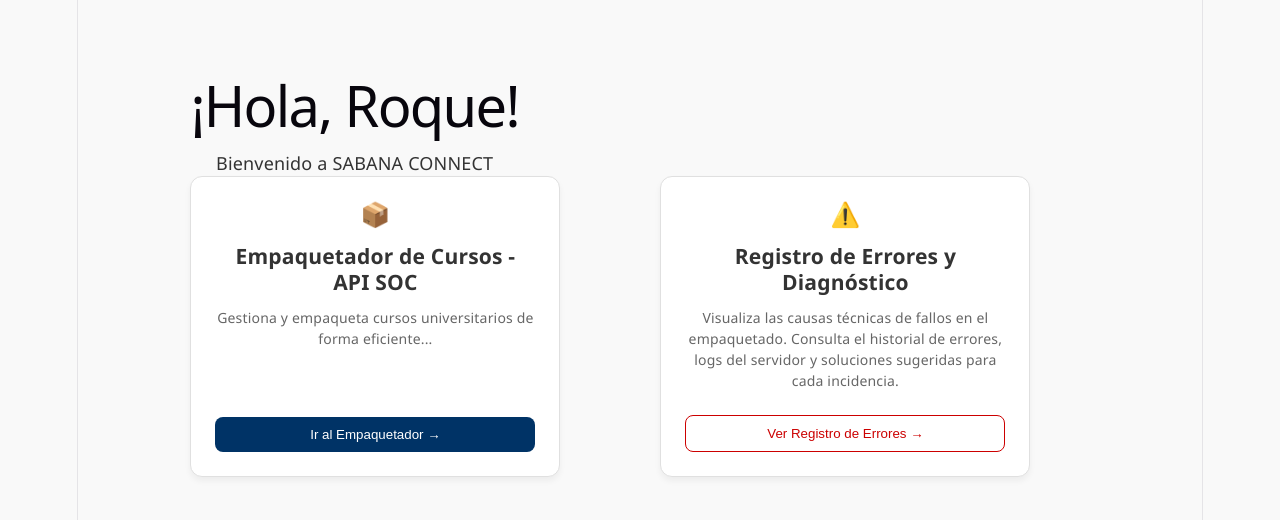
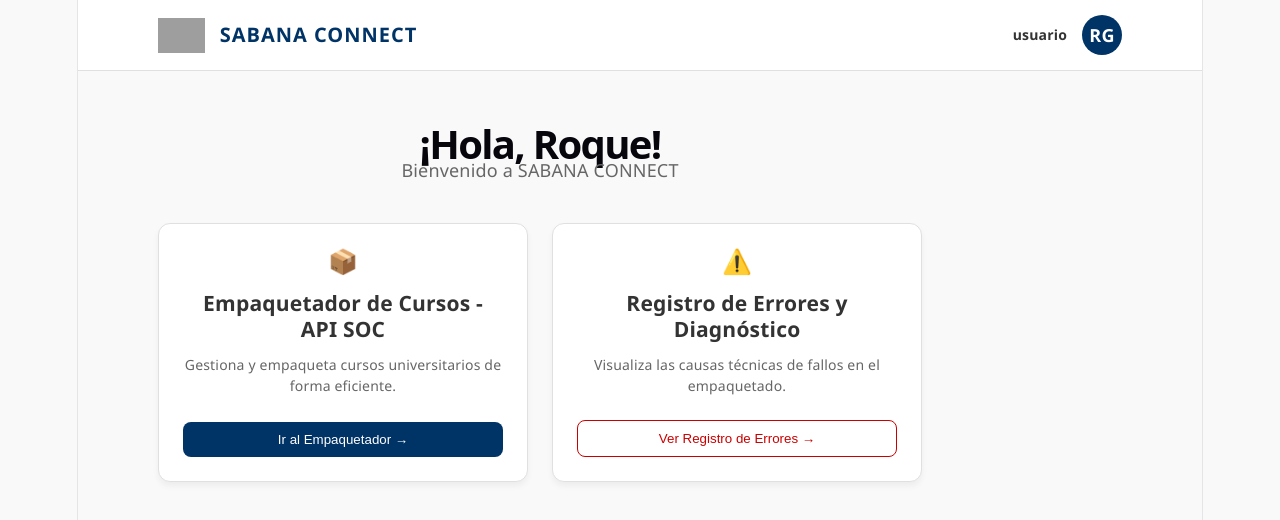
Before and after one commit to Roquegaan/sabane-conect, a React (Vite) app: page / in a window 1280 px wide. Shown: the top 520 px of the page. Built offline with nearby package versions, Linux system fonts and the light colour scheme; grey boxes are pictures that could not be loaded.

Commit message:
integracion de barra

```diff
--- a/src/App.jsx
+++ b/src/App.jsx
@@ -1,31 +1,35 @@
 import './App.css';
 import ModuloCard from './components/ModuloCard';
+import Navbar from './components/Navbar';
 
 function App() {
   return (
-    <div className="app-container">
-      <header>
-        <h1>¡Hola, Roque!</h1>
-        <p>Bienvenido a SABANA CONNECT</p>
+    <div className="app-container" style={{ padding: 0 }}>
+      <Navbar />
+
+      <div style={{ padding: '60px 80px' }}>
+        <header style={{ marginBottom: '40px' }}>
+          <h1 style={{ fontSize: '40px', fontWeight: 'bold', margin: 0 }}>¡Hola, Roque!</h1>
+          <p style={{ color: '#666', fontSize: '18px' }}>Bienvenido a SABANA CONNECT</p>
         </header>
 
-      <main style={{ display: 'flex', gap: '100px', flexWrap: 'wrap' }}>
+        <main style={{ display: 'flex', gap: '24px', flexWrap: 'wrap' }}>
           <ModuloCard
             icono="📦"
             titulo="Empaquetador de Cursos - API SOC"
-          descripcion="Gestiona y empaqueta cursos universitarios de forma eficiente..."
+            descripcion="Gestiona y empaqueta cursos universitarios de forma eficiente."
             textoBoton="Ir al Empaquetador →"
           />
-
           <ModuloCard
             icono="⚠️"
             titulo="Registro de Errores y Diagnóstico"
-          descripcion="Visualiza las causas técnicas de fallos en el empaquetado. Consulta el historial de errores, logs del servidor y soluciones sugeridas para cada incidencia."
+            descripcion="Visualiza las causas técnicas de fallos en el empaquetado."
             textoBoton="Ver Registro de Errores →"
             esAlerta={true}
           />
         </main>
       </div>
+    </div>
   );
 }
 
--- /dev/null
+++ b/src/components/Navbar.jsx
@@ -0,0 +1,57 @@
+// src/components/Navbar.jsx
+import React from 'react';
+
+function Navbar() {
+    return (
+        <nav style={{
+            display: 'flex',
+            justifyContent: 'space-between', // Separa el logo del perfil
+            alignItems: 'center',
+            padding: '15px 80px', // Alineado con el padding de tu contenedor principal
+            backgroundColor: 'white',
+            borderBottom: '1px solid #e0e0e0',
+            width: '100%',
+            boxSizing: 'border-box'
+        }}>
+            {/* Lado Izquierdo: Logo y Nombre */}
+            <div style={{ display: 'flex', alignItems: 'center', gap: '15px' }}>
+                <img
+                    src="/unisabana-logo.png" // Asegúrate de tener el logo en la carpeta public
+                    alt="Logo"
+                    style={{ height: '35px' }}
+                />
+                <span style={{
+                    fontSize: '20px',
+                    fontWeight: 'bold',
+                    color: '#003366', // Color institucional
+                    letterSpacing: '1px'
+                }}>
+                    SABANA CONNECT
+                </span>
+            </div>
+
+            {/* Lado Derecho: Info del Usuario */}
+            <div style={{ display: 'flex', alignItems: 'center', gap: '15px', textAlign: 'right' }}>
+                <div>
+                    <div style={{ fontSize: '14px', fontWeight: 'bold' }}>usuario</div>
+                </div>
+                {/* Avatar Circular */}
+                <div style={{
+                    width: '40px',
+                    height: '40px',
+                    backgroundColor: '#003366',
+                    color: 'white',
+                    borderRadius: '50%',
+                    display: 'flex',
+                    alignItems: 'center',
+                    justifyContent: 'center',
+                    fontWeight: 'bold'
+                }}>
+                    RG
+                </div>
+            </div>
+        </nav>
+    );
+}
+
+export default Navbar;
```
Lines whose indentation alone changed are shown as unchanged.
